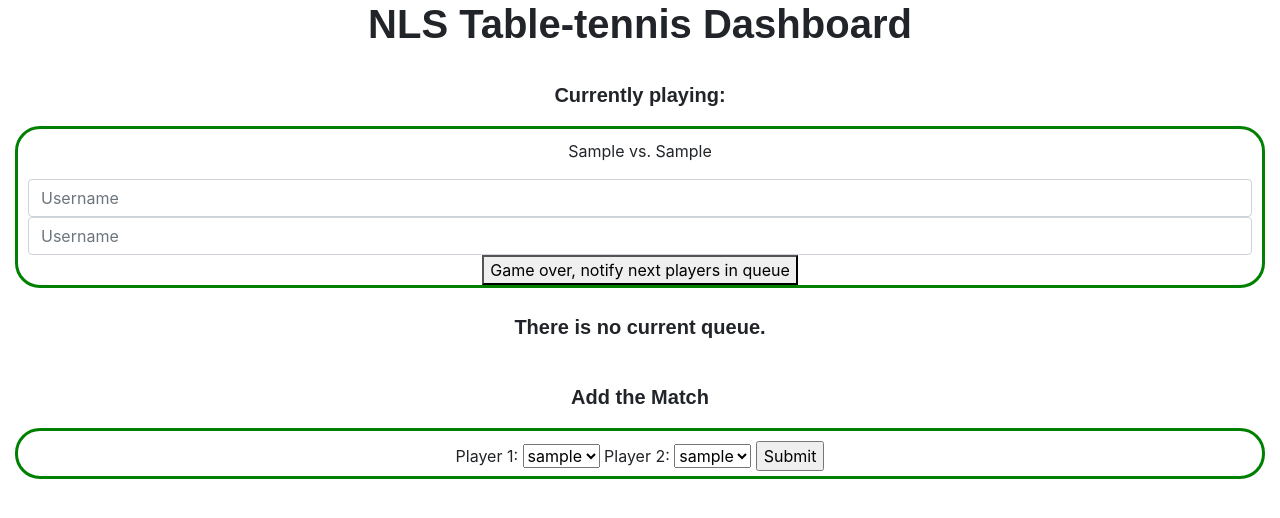
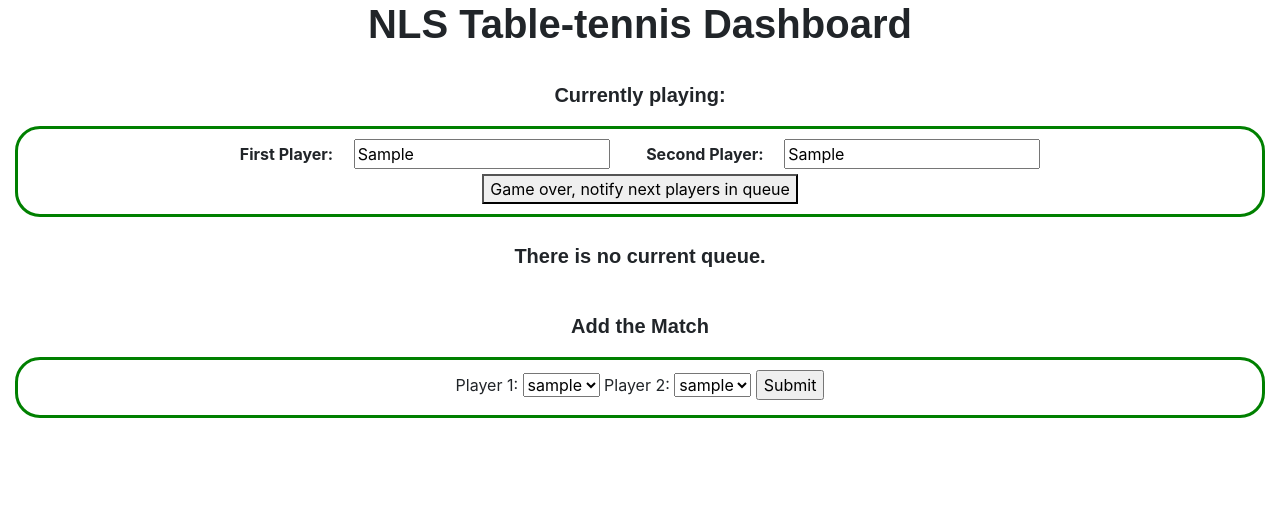
Before and after one commit to windrunner9292/PingPongQueue, a Flask app: page /showDashboard in a window 1280 px wide. Shown: the part 56-574 px from the top of the page. Run offline with Flask 2, Linux system fonts and the light colour scheme; tables that the repository leaves empty hold one stand-in row (values such as "Sample post"); parts of the project's set-up code (start-up, migrations or seed data) failed here and were passed over.

Commit message:
modifying current player box in main.html

```diff
--- a/static/css/custom.css
+++ b/static/css/custom.css
@@ -9,7 +9,7 @@
     text-align: center;
     border: 3px solid green;
     border-radius:25px;
-    padding:10px 10px 0px;
+    padding:10px 10px 10px;
 }
 
 .players-list{
@@ -29,6 +29,10 @@
     font-weight: bold;
 }
 
+.player{
+
+}
+
 .column{
     float: left;
 }
--- a/templates/main.html
+++ b/templates/main.html
@@ -22,10 +22,11 @@
     <p class="sub-headers">Currently playing:</p>
     <div class="players-container">
       <form action="deleteEntryFromQueue" method="post"></form>
-        <p>{{ currentQueue[0][0] }} vs. {{ currentQueue[0][1] }}</p>
         <div class="players-list">
-        <input display="inline" type="text" class="form-control" placeholder="Username" name="username">
-        <input display="inline" type="text" class="form-control" placeholder="Username" name="username">
+        <label><strong>First Player:&emsp;</strong></label>
+        <input display="inline" class="player" type="text" value={{ currentQueue[0][0] }} name="username" readonly>
+        <label><strong>&emsp;&emsp;Second Player:&emsp;</strong></label>
+        <input display="inline" class="player" type="text" value={{ currentQueue[0][1] }} name="username" readonly>
         </div>
         <button type="submit">Game over, notify next players in queue</button>
       </form>
```
